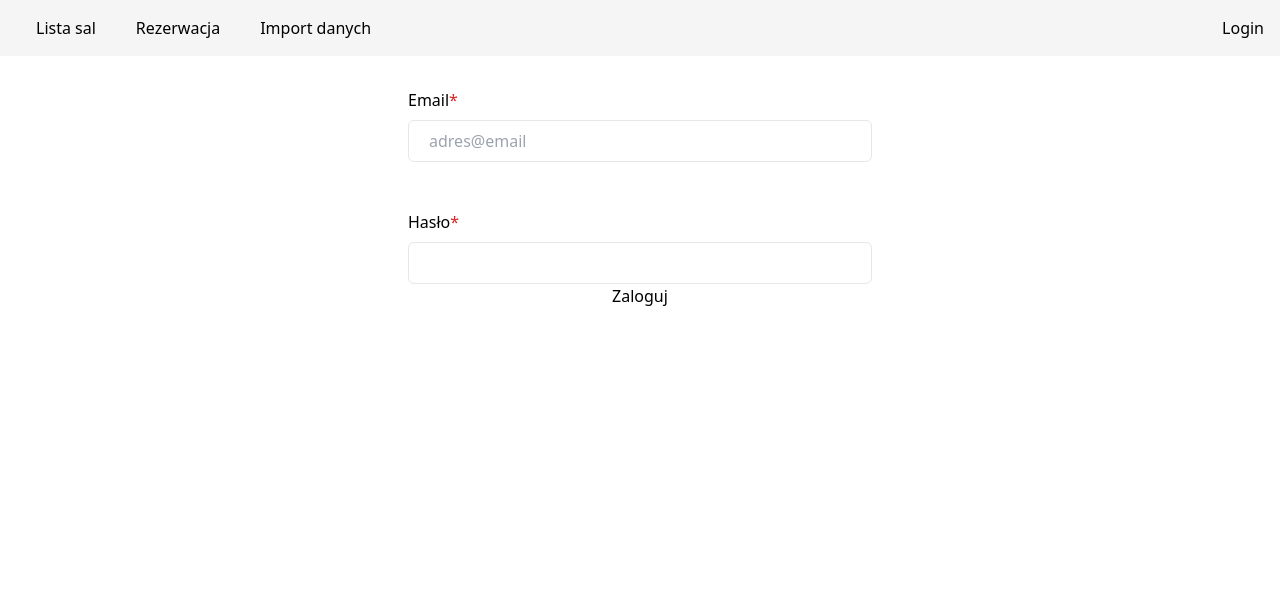
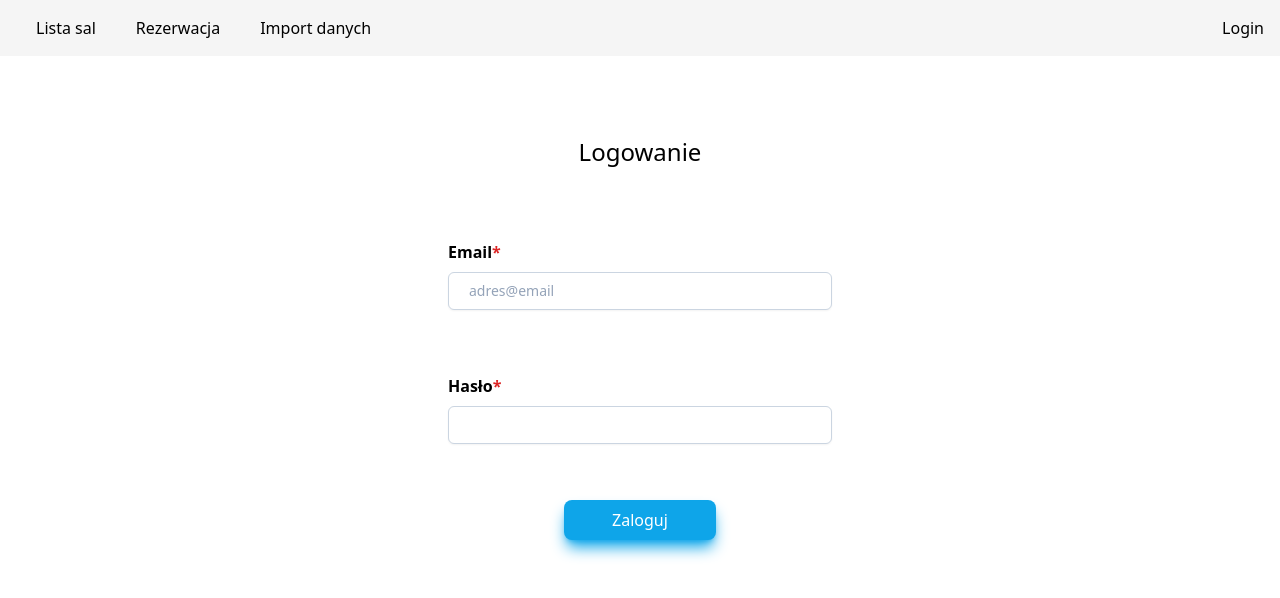
Before and after one commit to wpz2023/room-booking-system, a React (Vite) app in the folder frontend/: page /login in a window 1280 px wide. Shown: the top 598 px of the page. Built offline with nearby package versions, Linux system fonts and the light colour scheme.

Commit message:
login view v1.0

```diff
--- a/frontend/src/components/Login.tsx
+++ b/frontend/src/components/Login.tsx
@@ -2,21 +2,28 @@ import React from 'react'
 
 function Login() {
   return (
-    <div className="flex justify-center">
-        <div className='p-6 w-2/5' >
-          <form className="flex flex-col w-full ">
-            <label className="flex flex-col ph-20">
-              <span className="flex py-2 after:content-['*'] after:text-red-600">Email</span>
+    <div className="flex flex-col items-center pt-20">
+        <div className="w-2/5 pb-14 text-center text-2xl font-medium">
+            <p>Logowanie</p>
+        </div>
+        <div className='w-96'>
+          <form className=" ">
+            <label className="flex flex-col py-2">
+              <span className="flex py-2 after:content-['*'] after:text-red-600 font-bold">Email</span>
               <input type="email" name="email" placeholder={"adres@email"}
-                        className="peer py-2 px-5 border focus:border-b-blue-500 focus:ring-blue-500 rounded-md"></input>
+                        className="peer py-2 px-5 border shadow-sm border-slate-300 placeholder-slate-400 focus:outline-none focus:border-sky-500 focus:ring-sky-500 block w-full rounded-md sm:text-sm focus:ring-1"></input>
               <p className="py-2 invisible peer-invalid:visible text-red-600">Nieprawidłowy adres email</p>
             </label>
-            <label className="flex flex-col ph-20">
-                <span className="flex py-2 after:content-['*'] after:text-red-600">Hasło</span>
+            <label className="flex flex-col py-2">
+                <span className="flex py-2 after:content-['*'] after:text-red-600 font-bold">Hasło</span>
                 <input type="password" name="password"
-                       className="peer py-2 px-5 border focus:border-b-blue-500 focus:ring-blue-500 rounded-md"></input>
+                       className="peer py-2 px-5 border shadow-sm border-slate-300 placeholder-slate-400 focus:outline-none focus:border-sky-500 focus:ring-sky-500 block w-full rounded-md sm:text-sm focus:ring-1"></input>
             </label>
-            <input type="submit" value="Zaloguj" className="w-15 h-15 justify-end"></input>
+            <div className="flex justify-center">
+                <input type="submit" value="Zaloguj"
+                       className="my-12 px-12 py-2  transition hover:scale-110 delay-150 rounded-lg bg-sky-500 hover:bg-sky-700 hover:shadow-sky-700 text-white shadow-lg shadow-sky-500"></input>
+            </div>
+
           </form>
         </div>
     </div>
```
